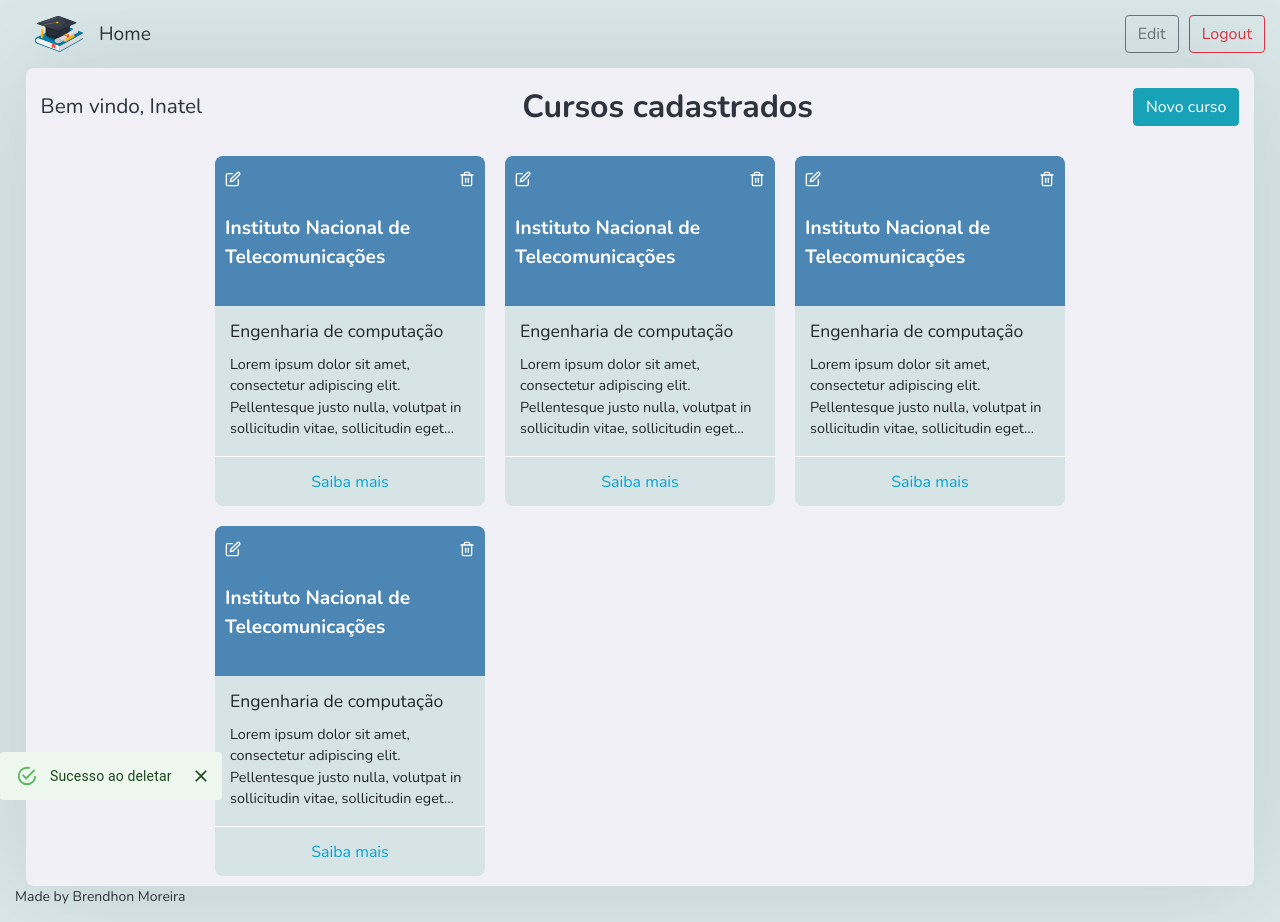
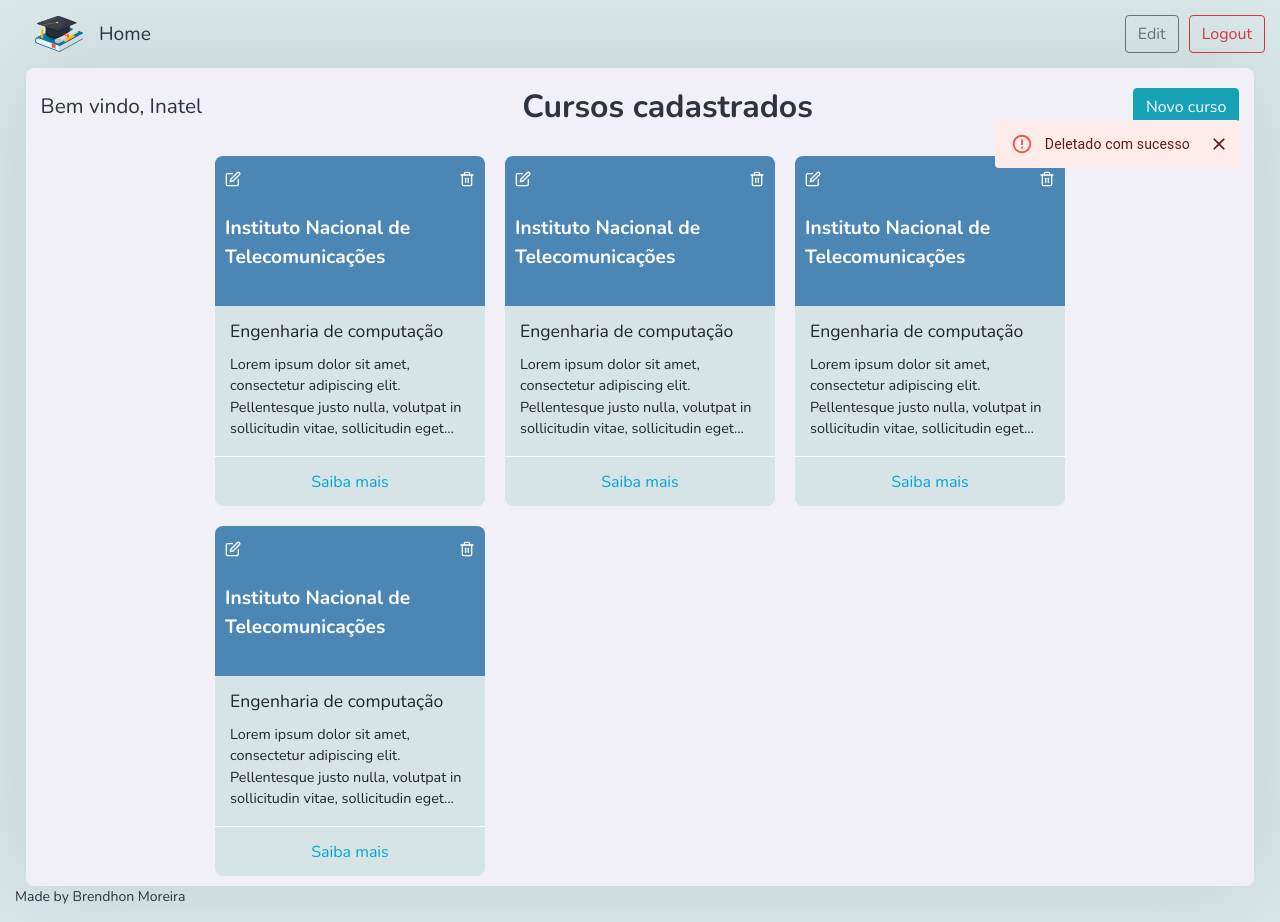
Before and after one commit to Brendhon/SearchFacul_Web, a React (Create React App) app: page /profile in a window 1280 px wide. Both pictures are taken after a click on the button 467 px from the left and 178 px from the top of the page. Built offline with nearby package versions, Linux system fonts and the light colour scheme.

Commit message:
change and remove: alent in modal

```diff
--- a/src/App.css
+++ b/src/App.css
@@ -87,10 +87,11 @@ form textarea:focus {
 }
 
 .alert-absolute {
-    position: absolute;
-    left: 0px;
-    bottom: 0px;
+    position: fixed;
+    right: 30px;
+    top: 110px;
     z-index: 1;
+    padding: 10px;
 }
 
 .modal-box {
@@ -98,11 +99,13 @@ form textarea:focus {
     justify-content: center;
     align-items: center;
     height: 100vh;
+
+    overflow-y: scroll;
 }
 
 .modal-box .close-modal {
     position: absolute;
-    margin: 5px;
+    margin: 20px;
     right: 0px;
     top: 0px;
     z-index: 1;
--- a/src/components/Card/Card.jsx
+++ b/src/components/Card/Card.jsx
@@ -68,7 +68,7 @@ const Card = props => {
 
             {/* Componentes com posições não fixadas */}
             <div className={visible}>
-                <Alert onClose={visibleFalse}>Sucesso ao deletar</Alert>
+                <Alert severity="error" onClose={visibleFalse}>Deletado com sucesso</Alert>
             </div>
 
             <Modal open={openEditModal} onClose={editModalClose}>
@@ -76,10 +76,6 @@ const Card = props => {
                 <div className="modal-box">
 
                     <CourseForm title="Digite os novos dados" />
-
-                    <div className="alert-absolute">
-                        <Alert severity="info">Caso não queira alterar algum dado, apenas deixe-o em branco!</Alert>
-                    </div>
 
                     <div className="close-modal">
                         <button className="btn btn-outline-dark" onClick={editModalClose}>
@@ -97,10 +93,6 @@ const Card = props => {
 
                     <CourseForm title="Digite os novos dados" />
 
-                    <div className="alert-absolute">
-                        <Alert severity="info">Caso não queira alterar algum dado, apenas deixe-o em branco!</Alert>
-                    </div>
-
                     <div className="close-modal">
                         <button className="btn btn-outline-dark" onClick={InfoModalClose}>
                             <FiX />
--- a/src/components/Header/Header.jsx
+++ b/src/components/Header/Header.jsx
@@ -49,10 +49,6 @@ const Header = props => {
 
                     <UniversityForm title="Digite os novos dados" />
 
-                    <div className="alert-absolute">
-                        <Alert severity="info">Caso não queira alterar algum dado, apenas deixe-o em branco!</Alert>
-                    </div>
-
                     <div className="close-modal">
                         <button className="btn btn-outline-dark" onClick={handleClose}>
                             <FiX />
```
